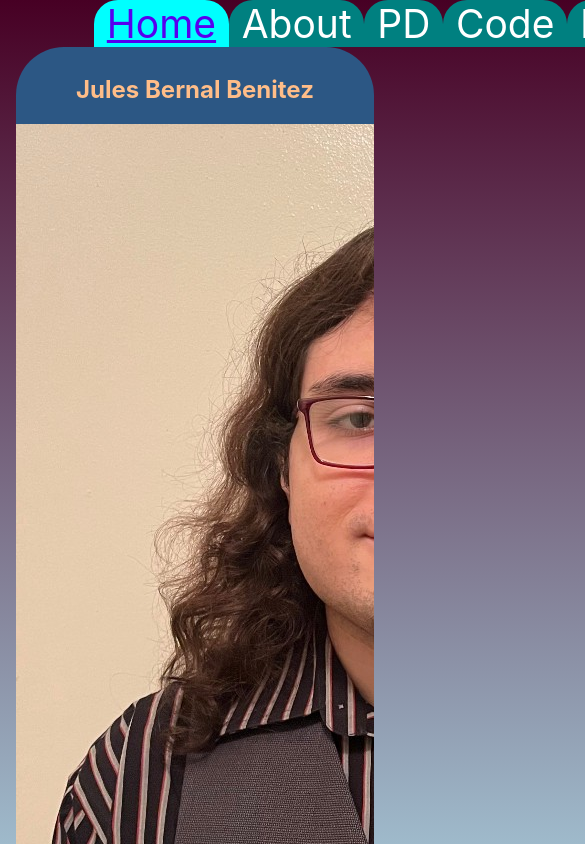
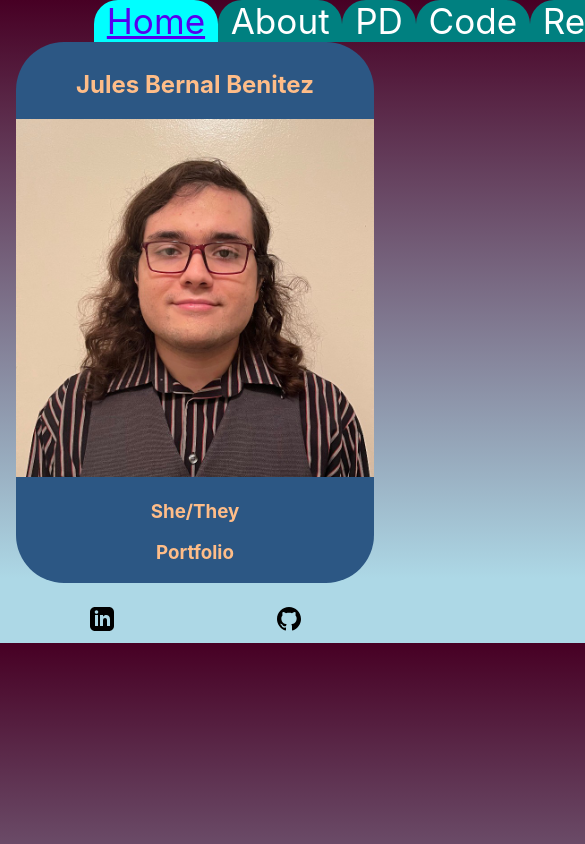
Before and after one commit to JulesBernal/Portfolio, a React (Create React App) app: page / in a window 390 px wide. Shown: the top 844 px of the page, 585 px wide, since content can reach past the window. Built offline with nearby package versions, Linux system fonts and the light colour scheme.

Commit message:
final changes I swear

```diff
--- a/src/components/Footer.scss
+++ b/src/components/Footer.scss
@@ -3,7 +3,7 @@ footer{
     margin:auto;
     height:12%;
     display:flex;
-    background:#add8e6;
+    // background:#add8e6;
     @media only screen and (min-width:800px){
         position:absolute;
         bottom:0;
--- a/src/components/Navbar.scss
+++ b/src/components/Navbar.scss
@@ -39,9 +39,9 @@ li{
     }
     @media only screen and (max-width:1060px){
     margin:0;
-    a{  font-size:10vw;
+    a{  font-size:9vw;
         &:hover{
-            font-size:10vw;
+            font-size:9vw;
         }
     }
     }
--- a/src/components/Projects.scss
+++ b/src/components/Projects.scss
@@ -13,6 +13,9 @@
         img{
             height:60%;
             margin:auto;
+        }
+        #door{
+            height:50vh;
         }
     }
 }
@@ -31,6 +34,11 @@
     div{
         height:90%;
     }
+    @media only screen and (max-width:1200px){
+        iframe{
+            height:50vh;
+        }
+    }
 }
 #door{
     font-size:2rem;
--- a/src/components/Reflection.js
+++ b/src/components/Reflection.js
@@ -5,7 +5,7 @@ import './Projects.scss';
 export default function Projects(){
     return(
         <section id="projecto">
-            <img src="pedro_door.jpg" alt="Open door leading to a garden."></img>
+            <img id="door" src="pedro_door.jpg" alt="Open door leading to a garden."></img>
             <p id="door">
                 Road to Hire meant to me, a chance, a new opportunity, another door or window to open.
                 My biggest strength would have to be Javascript and troubleshooting.
--- a/src/components/Splash.scss
+++ b/src/components/Splash.scss
@@ -1,5 +1,8 @@
 
 #julesSplash{
-    height:50%;
+    height:60%;
     width:auto;
+    @media only screen and (max-width:800px){
+        width:100%;
+    }
 }
```
